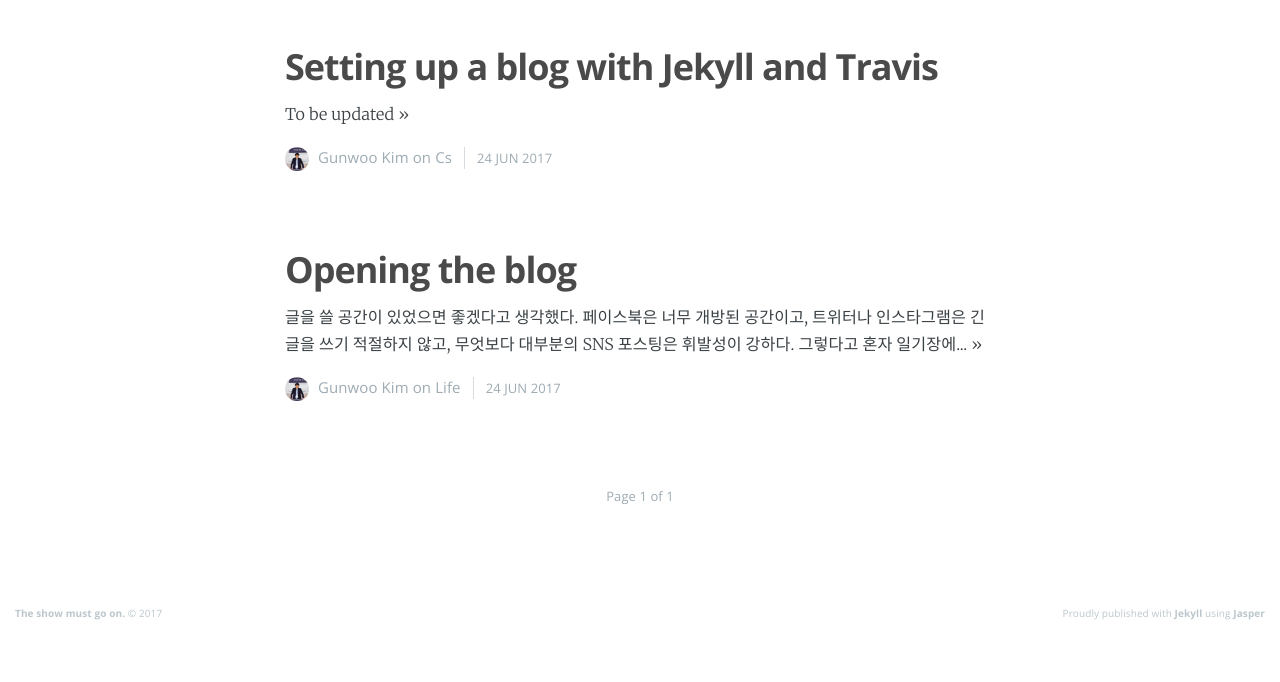
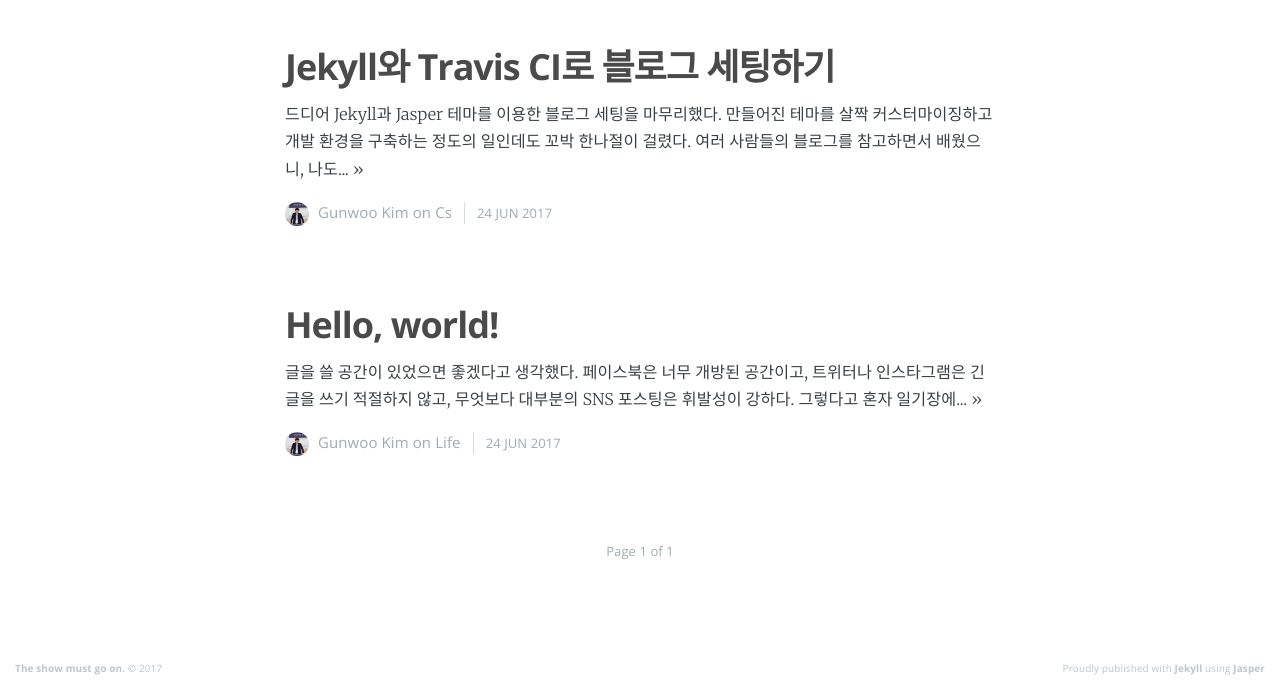
Before and after one commit to gunwooterry/gunwooterry.github.io, a Jekyll site: the page built from index.html, in a window 1280 px wide and 900 px high, scrolled down 686 px, cut to the strip 218-900 px from the top of the window. Built offline with Jekyll 4.4.1, drawn with Linux system fonts in a browser that asks for light colours; nearby versions of some CDN libraries; the list of posts is cut into pages by our own code; before the commit the page ends 1536 px from its top, so only the background shows below that; some of the changed lines change nothing that is shown.

Commit message:
Edit: Setting up a blog with Jekyll and Travis CI

```diff
--- a/_posts/2017-06-24-opening-the-blog.md
+++ b/_posts/2017-06-24-opening-the-blog.md
@@ -1,6 +1,6 @@
 ---
 layout: post
-title:  Opening the blog
+title:  Hello, world!
 date:   2017-06-24 01:37:00 +0900
 tags:   life
 subclass:   'post'
--- /dev/null
+++ b/_posts/2017-06-24-setting-up-a-blog-with-jekyll-and-travis-ci.md
@@ -0,0 +1,53 @@
+---
+layout: post
+title:  Jekyll와 Travis CI로 블로그 세팅하기
+date:   2017-06-24 15:10:00 +0900
+tags:   cs
+subclass:   'post'
+categories: 'gunwooterry'
+navigation: True
+cover:  'assets/images/jekyll.png'
+---
+<br>
+드디어 Jekyll과 Jasper 테마를 이용한 블로그 세팅을 마무리했다.
+만들어진 테마를 살짝 커스터마이징하고 개발 환경을 구축하는 정도의 일인데도 꼬박 한나절이 걸렸다.
+여러 사람들의 블로그를 참고하면서 배웠으니, 나도 고생하면서 배운 것들을 정리해 놓을까 한다.
+
+### Jekyll?
+Jekyll은 (지킬과 하이드의 그 지킬, 맞다) 사용자가 보다 쉽게 정적인 페이지를 만들 수 있도록 도와주는 Ruby 기반의 build tool이다.
+지금 나는 마크다운 문법으로 이 글을 쓰고 있는데, 이걸 `<h4>Jekyll?</h4>`처럼 쓰려면 훨씬 귀찮겠지.
+블로깅이라는 비교적 단순한 활동을 위해, 각 페이지마다 HTML 파일을 직접 만들고 있는 건 2017년에 어울리지 않는다.
+
+사용자가 저장한 마크다운 파일, 이미지들을 잘 렌더링해서 HTML 파일로 만들어 주는 게 바로 Jekyll의 역할이다.
+Github Pages의 기본 렌더링 엔진이기도 하고, 덕분에 좋은 테마들이 많이 있으니, 찾아보고 마음에 드는 걸 고르면 되시겠다.
+
+### Jekyll 세팅하기
+Jekyll 세팅 자체는 어렵지 않다. Jekyll 튜토리얼도 잘 나와있고, 한국어 자료가 필요하면 [좋은 블로그](https://zeniuus.github.io/posts/blog-with-github-pages-and-jekyll-get-started/)들도 많다.
+특히 만들어진 테마를 다운받았다면 이미 완벽히 세팅이 되어 있는 경우가 많아서, 설명된 대로만 따라가면 큰 무리는 없을 것이다.
+
+### 귀찮음 해결하기
+오늘 이 글에서 중점적으로 다루고 싶은 건 Jekyll보다는 Travis CI를 이용해 두 repository를 연동시키는 방법이다.
+Jekyll은 **정적이고 단순한** 페이지를 목표로 하기 때문에, Jekyll 자체로는 이 블로그에서 제공하는 태그 별로 모아보기조차 불가능하다.
+이걸 해결하기 위해서, 내가 직접 수정하는 [develop repo](https://github.com/gunwooterry/blog)와
+여기서 렌더링된 파일들이 저장되는 [output repo](https://github.com/gunwooterry/gunwooterry.github.io)를 만들었다.
+Develop repo에서 글을 쓰고 build를 하면, output repo에 자동으로 저장되는 식이다.
+
+여기서 첫 번째 문제 발생. Output 파일은 develop repo 내부의 폴더에 저장되는데, 두 repo는 독립적으로 관리되어야 한다.
+이를 해결해 주는 것이 Git의 submodule이다. 두 repository를 별개로 관리하면서도, 하나가 나머지 하나를 포함하는 것이다.
+나의 경우에 대입해 보면, develop repo 안에서 `git submodule add https://github.com/gunwooterry/gunwooterry.github.io.git _site` 명령으로
+`_site`라는 폴더를 추가해주면 된다. 이제 이 폴더에 렌더링된 output 파일들이 저장되도록 설정하면 된다.
+
+여기서 두 번째 문제 발생. 글을 쓰고 build하고 커밋하고 푸시하고, 다시 렌더링된 파일을 `git add`하고 커밋하고 푸시하고, 이 과정이 너무 귀찮다.
+중간에 한 과정을 빼먹거나 커밋이 꼬이기도 쉽다. 이걸 자동으로 해 주는 게 바로 **Travis CI** 되시겠다.
+
+### Travis CI
+Travis CI는 오픈소스를 위한 CI 서버이다. CI 서버라 함은, 지속적으로 코드를 검사하고 테스트해 볼 수 있는 서버이다.
+개발자가 직접 다양한 환경에서 코드를 테스트할 필요 없이, 코드를 서버에 푸시하면 설정에 따라 테스트를 진행해 주는 것이다.
+
+나는 위에서 말한 두 repository를 동기화하는 과정을 Travis CI로 자동화했다. Travis는 내가 Github에 코드를 푸시할 때 trigger되는데,
+이를 이용해 내가 develop repo에서 푸시할 때 자동으로 build해서 output 파일을 생성한 뒤 output repo에 커밋하고 푸시하도록 만든 것이다.
+설정 파일은 [.travis.yml](https://github.com/gunwooterry/blog/blob/master/.travis.yml)처럼 만들면 된다.
+Secure key 생성 등 커스터마이즈 과정은 파일에 주석으로 잘 설명되어 있다.
+
+블로그 하나 만드려고 생각보다 많은 일을 벌였다. 뭐 결국에 다 배우자고 하는 짓이니...
+귀찮은 일은 내가 하는 게 아니라 컴퓨터를 시켜야 한다는 걸 다시금 느끼게 되었다.
--- a/_posts/2017-06-24-setting-up-a-blog-with-jekyll.md
+++ /dev/null
@@ -1,11 +0,0 @@
----
-layout: post
-title:  Setting up a blog with Jekyll and Travis
-date:   2017-06-24 15:10:00 +0900
-tags:   cs
-subclass:   'post'
-categories: 'gunwooterry'
-navigation: True
----
-<br>
-To be updated
```
Also changed, not shown: assets/images/jekyll.png (added).
